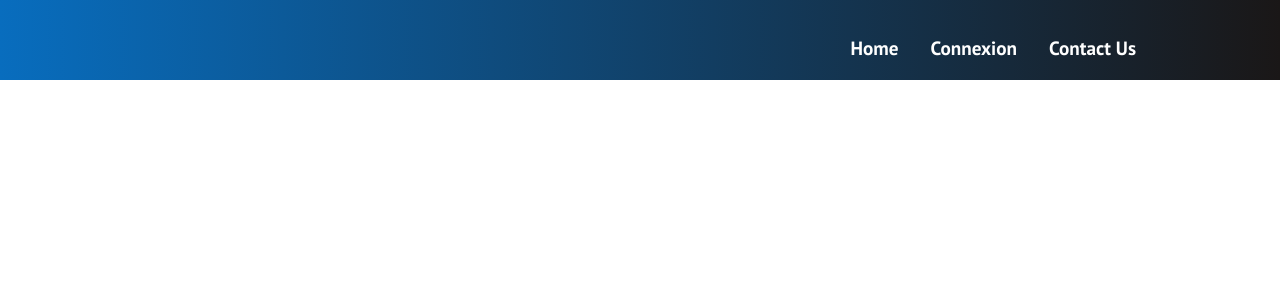
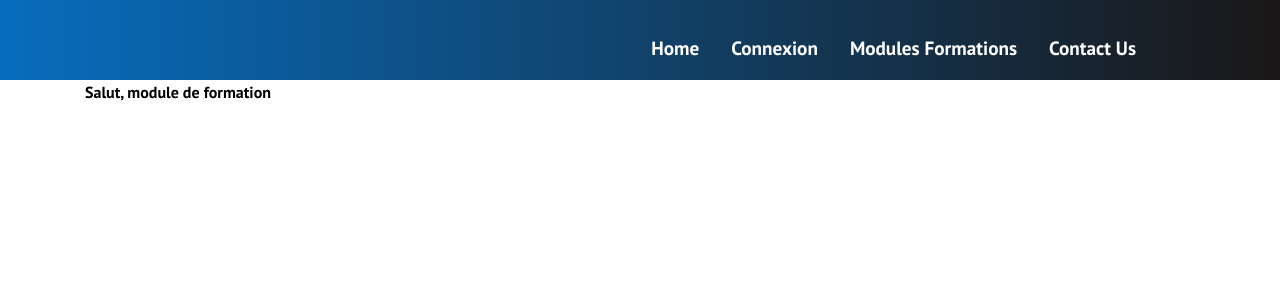
Before and after one commit to AielLeia/grpn-project, a React (Create React App) app in the folder frontend/: page /unite-pedagogique in a window 1280 px wide. Shown: the top 300 px of the page. Built offline with nearby package versions, Linux system fonts and the light colour scheme.

Commit message:
FRONTEND: Mise des composant react pour les unités pédagogiques

```diff
--- a/frontend/src/App.js
+++ b/frontend/src/App.js
@@ -5,6 +5,7 @@ import Home from './components/pages/Home';
 import { BrowserRouter as Router, Switch, Route } from 'react-router-dom';
 import Connexion from './components/pages/Connexion';
 import ContactUs from './components/pages/ContactUs';
+import ModuleFormation from './components/pages/moduleFormation/ModuleFormation';
 
 function App() {
   return (
@@ -14,6 +15,7 @@ function App() {
         <Route path='/' exact component={Home} />
         <Route path='/connexion' component={Connexion} />
         <Route path='/contact-us' component={ContactUs} />
+        <Route path='/unite-pedagogique' component={ModuleFormation} />
       </Switch>
     </Router>
   );
--- a/frontend/src/components/Navbar.js
+++ b/frontend/src/components/Navbar.js
@@ -53,7 +53,16 @@ function Navbar() {
             >
               Connexion
             </Link>
+          </li>
 
+          <li className='nav-item'>
+            <Link
+              to='/unite-pedagogique'
+              className='nav-links'
+              onClick={closeMobileMenu}
+            >
+              Modules Formations
+            </Link>
           </li>
           <li className='nav-item'>
             <Link
--- /dev/null
+++ b/frontend/src/components/pages/moduleFormation/ModuleFormation.css
@@ -0,0 +1,3 @@
+* {
+  color: black;
+}
--- /dev/null
+++ b/frontend/src/components/pages/moduleFormation/ModuleFormation.js
@@ -0,0 +1,8 @@
+import React from 'react';
+import './ModuleFormation.css';
+
+function ModuleFormation() {
+  return <div className='container'>Salut, module de formation</div>;
+}
+
+export default ModuleFormation;
```
Also changed, not shown: 1 other file (tests, documents, lock files or other folders).
